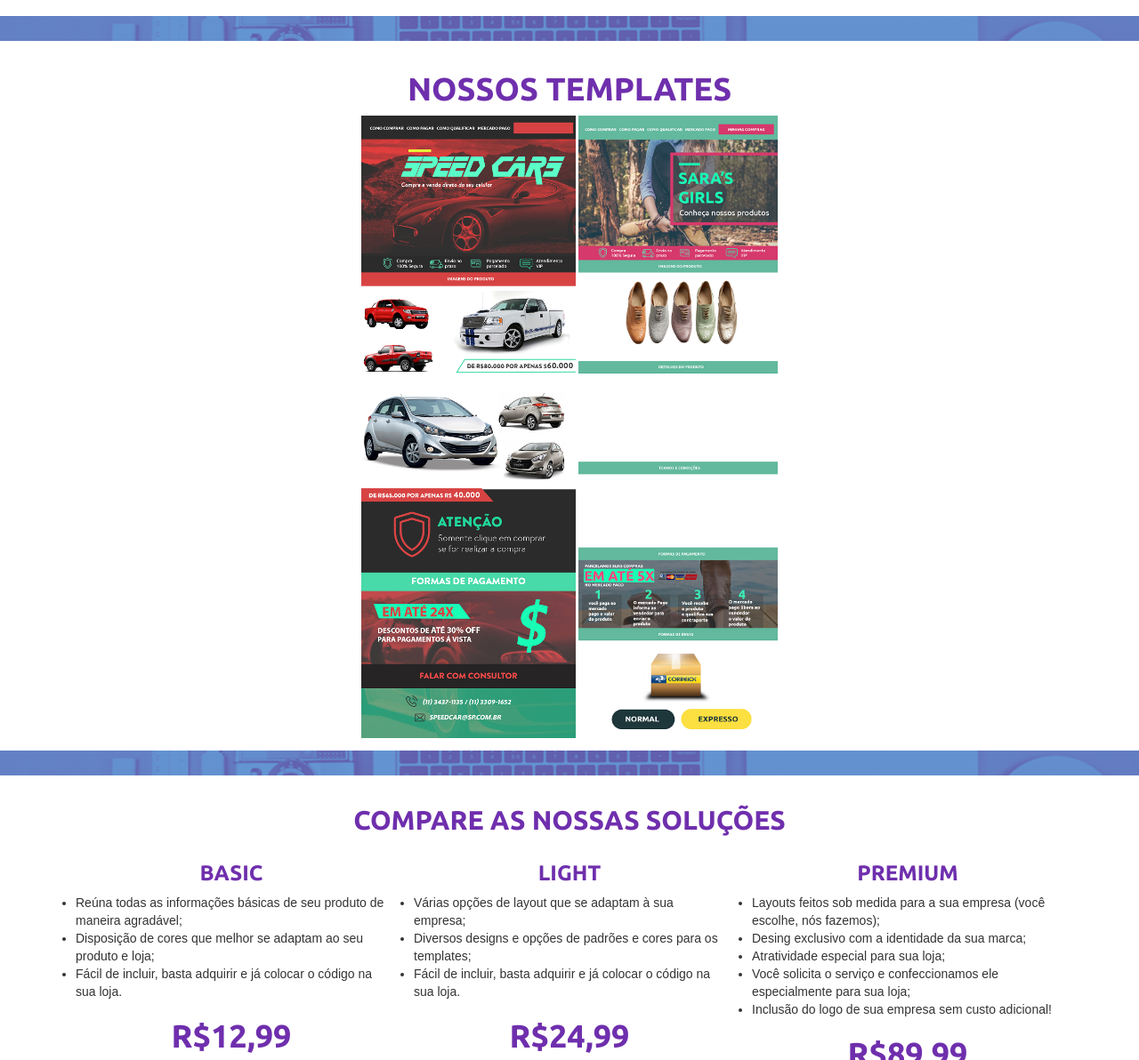
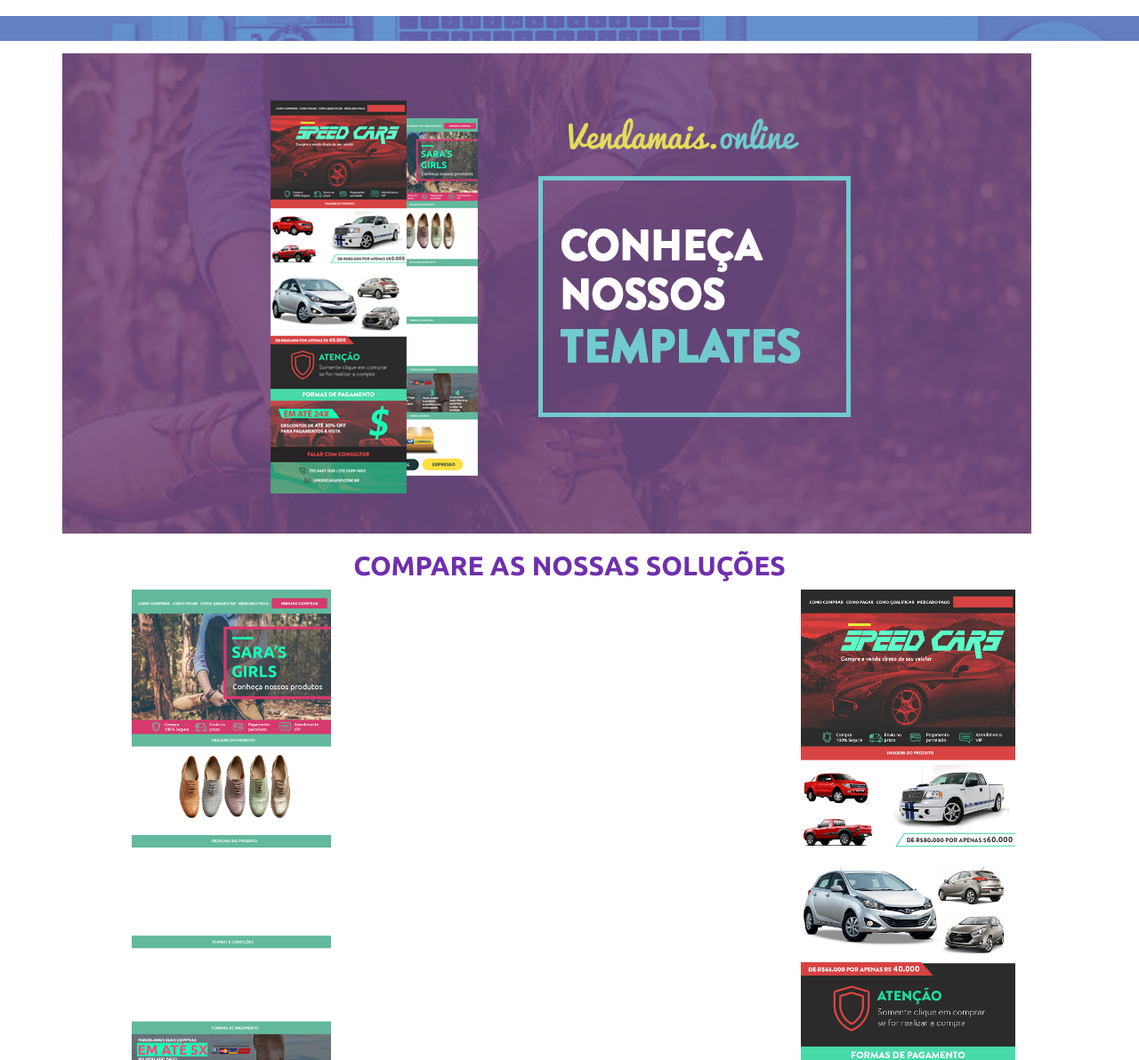
Before and after one commit to brunogeronimo/mercadolivre-gama, a PHP site: page / in a window 1280 px wide; the page is wider, and only the part inside the window is pictured. Shown: the part 1746-2938 px from the top of that part at 89% size. Run offline with PHP 8.4, Linux system fonts and the light colour scheme.

Commit message:
Layout de templates ajustado

```diff
--- a/css/style.css
+++ b/css/style.css
@@ -82,7 +82,7 @@
 .detailed{
   padding-left: 12em;
   padding-right: 12em;
-  text-align: center;
+  text-align: justify;
 }
 
 .meio h1, h2, h3, h4, h5, h6{
@@ -112,6 +112,10 @@
 
 .image-center{
   text-align: center;
+}
+
+.template-image{
+  min-height: 700px;
 }
 
 .main-content{
--- a/index.html
+++ b/index.html
@@ -62,22 +62,14 @@
       <div class="cut-line"></div>
       <div class="container">
         <div class="row">
-          <h1>Nossos Templates</h1>
-          <div class="image-center col-lg-12 col-sm-12 col-xs-12">
-            <a href="/images/templates/carro.jpg" target="_blank">
-              <img src="/images/templates/carro.jpg">
-            </a>
-            <a href="/images/templates/sapatos.png" target="_blank">
-              <img src="/images/templates/sapatos.png">
-            </a>
-          </div>
-        </div>
-      </div>
-      <div class="cut-line"></div>
-      <div class="container">
-        <div class="row">
-            <h2>Compare as nossas soluções</h2>
+          <img src="/images/banner_promote.png">
+          <h2>Compare as nossas soluções</h2>
           <div class="product col-lg-4 col-sm-4 col-xs-12">
+            <div class="template-image image-center">
+              <a href="/images/templates/sapatos.png" target="_blank">
+                <img src="/images/templates/sapatos.png">
+              </a>
+            </div>
             <h3>BASIC</h3>
             <div>
               <ul>
@@ -112,6 +104,8 @@
             </div>
           </div>
           <div class="product col-lg-4 col-sm-4 col-xs-12">
+            <div class="template-image image-center">
+            </div>
             <h3>LIGHT</h3>
             <div>
               <ul>
@@ -146,6 +140,11 @@
             </div>
           </div>
           <div class="product col-lg-4 col-sm-4 col-xs-12">
+            <div class="template-image image-center">
+              <a href="/images/templates/carro.jpg" target="_blank">
+                <img src="/images/templates/carro.jpg">
+              </a>
+            </div>
             <h3>PREMIUM</h3>
             <div>
               <ul>
```
Also changed, not shown: images/banner_promote.png (added).
